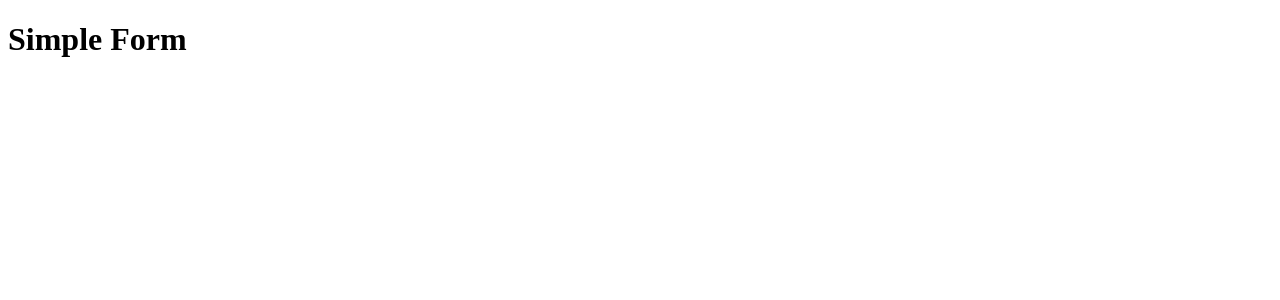
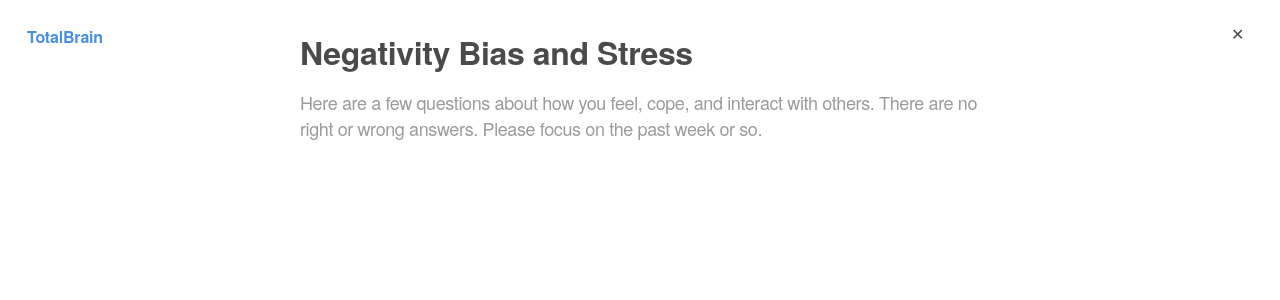
Before and after one commit to mo-sharif/Multi-step-react-form, a React app: page /assess in a window 1280 px wide. Shown: the top 300 px of the page. Built offline with nearby package versions, Linux system fonts and the light colour scheme; the HTML template or start-up script is replaced by a standard one.

Commit message:
Small UI changes and file structure clean up

```diff
--- a/src/app.jsx
+++ b/src/app.jsx
@@ -1,30 +1,15 @@
 import React, { Component } from "react";
-import { connect } from "react-redux";
-import { welcomeAction } from "./actions/welcomeAction";
-import { Route, Link, BrowserRouter as Router } from "react-router-dom";
-
-/*
- * mapDispatchToProps
- */
-let mapDispatchToProps = dispatch => ({
-	welcomeAction: () => dispatch(welcomeAction())
-});
-
-/*
- * mapStateToProps
- */
-const mapStateToProps = state => ({ ...state });
+import { Link } from "react-router-dom";
 
 class App extends Component {
-	welcomeAction() {
-		this.props.welcomeAction();
-	}
 	render() {
 		return (
 			<div className="flex-container">
 				<div className="row">
 					<div className="flex-item">
-						<Link to="assess" className="cardButton">START YOUR CHECK-UP</Link>
+						<Link to="assess" className="cardButton">
+							START YOUR CHECK-UP
+						</Link>
 					</div>
 				</div>
 			</div>
@@ -32,7 +17,4 @@ class App extends Component {
 	}
 }
 
-export default connect(
-	mapStateToProps,
-	mapDispatchToProps
-)(App);
+export default App;
--- /dev/null
+++ b/src/components/form/formBody/formBody.js
@@ -0,0 +1,16 @@
+import React from "react";
+class FormBody extends React.Component {
+	render() {
+		return (
+			<div>
+				<h1 className={"title"}>Negativity Bias and Stress</h1>
+				<p className={"paragraph"}>
+					Here are a few questions about how you feel, cope, and interact with
+					others. There are no right or wrong answers. Please focus on the past
+					week or so.
+				</p>
+			</div>
+		);
+	}
+}
+export default FormBody;
--- /dev/null
+++ b/src/components/form/formHeader/formHeader.js
@@ -0,0 +1,16 @@
+import React from "react";
+import { Link } from "react-router-dom";
+
+class FormHeader extends React.Component {
+	render() {
+		return (
+			<div className={"header"}>
+				<div className={"logo"}>TotalBrain</div>
+				<Link to="/">
+					<div className={"close"}>&#10005;</div>
+				</Link>
+			</div>
+		);
+	}
+}
+export default FormHeader;
--- a/src/components/simpleForm/simpleForm.js
+++ /dev/null
@@ -1,7 +0,0 @@
-import React from 'react'
-class SimpleForm extends React.Component {
-  render() {
-    return <h1>Simple Form</h1>
-  }
-}
-export default SimpleForm
--- /dev/null
+++ b/src/containers/form/form.jsx
@@ -0,0 +1,42 @@
+import React, { Component } from "react";
+import { connect } from "react-redux";
+import { welcomeAction } from "../../actions/welcomeAction";
+import { Route, Link, BrowserRouter as Router } from "react-router-dom";
+
+import FormBody from "../../components/form/formBody/formBody";
+import FormHeader from "../../components/form/formHeader/formHeader";
+
+/*
+ * mapDispatchToProps
+ */
+let mapDispatchToProps = dispatch => ({
+	welcomeAction: () => dispatch(welcomeAction())
+});
+
+/*
+ * mapStateToProps
+ */
+const mapStateToProps = state => ({ ...state });
+
+class Form extends Component {
+	welcomeAction() {
+		this.props.welcomeAction();
+	}
+	render() {
+		return (
+			<div className="flex-container">
+				<div className="row">
+					<FormHeader />
+				</div>
+				<div className="row">
+					<FormBody />
+				</div>
+			</div>
+		);
+	}
+}
+
+export default connect(
+	mapStateToProps,
+	mapDispatchToProps
+)(Form);
--- a/src/index.js
+++ b/src/index.js
@@ -1,7 +1,7 @@
 import React from "react";
 import ReactDOM from "react-dom";
 import App from "./app.jsx";
-import SimpleForm from "./components/simpleForm/simpleForm";
+import Form from "./containers/form/form.jsx";
 import { Provider } from "react-redux";
 import configureStore from "./store";
 import { Route, Switch, BrowserRouter as Router } from "react-router-dom";
@@ -12,7 +12,7 @@ const routing = (
 			<div className="wrapper">
 				<Switch>
 					<Route exact path="/" component={App} />
-					<Route exact path="/assess" component={SimpleForm} />
+					<Route exact path="/assess" component={Form} />
 				</Switch>
 			</div>
 		</Router>
--- a/src/sass/main.scss
+++ b/src/sass/main.scss
@@ -3,6 +3,58 @@ body,
 .main,
 .wrapper {
 	height: 100%;
+}
+.header {
+    .logo {
+        position: absolute;
+        left: 27px;
+        top:  25px;
+        width: 76px;
+        height: 19px;
+        font-family: HelveticaNeue;
+        font-size: 16px;
+        font-weight: bold;
+        font-style: normal;
+        font-stretch: normal;
+        line-height: normal;
+        letter-spacing: -0.2px;
+        text-align: left;
+        color: #4a90e2;
+    }
+    .close{
+        position: absolute;
+        right: 27px;
+        top:  25px;
+        width: 22px;
+        height: 22px;
+        color:#4a4a4a;
+    }
+}
+.title {
+    width: 680px;
+    height: 38px;
+    font-family: HelveticaNeue;
+    font-size: 32px;
+    font-weight: bold;
+    font-style: normal;
+    font-stretch: normal;
+    line-height: normal;
+    letter-spacing: -0.39px;
+    text-align: left;
+    color: #4a4a4a;
+}
+.paragraph {
+    width: 680px;
+    height: 42px;
+    font-family: HelveticaNeue;
+    font-size: 18px;
+    font-weight: normal;
+    font-style: normal;
+    font-stretch: normal;
+    line-height: normal;
+    letter-spacing: -0.39px;
+    text-align: left;
+    color: #9b9b9b;
 }
 
 .flex-container {
@@ -15,7 +67,8 @@ body,
 	display: -webkit-flex;
 	display: flex;
 	align-items: center;
-	justify-content: center;
+    justify-content: center;
+    flex-direction: column;
 }
 .row {
 	width: auto;
--- a/src/store.js
+++ b/src/store.js
@@ -3,7 +3,7 @@ import thunk from "redux-thunk";
 import rootReducer from "./reducers/rootReducer";
 import { composeWithDevTools } from "redux-devtools-extension";
 
-export default function configureStore(initialState = {}) {
+export default function configureStore(initialState = {welcomeReducer: 'hello'}) {
 	return createStore(
 		rootReducer,
 		initialState,
```
